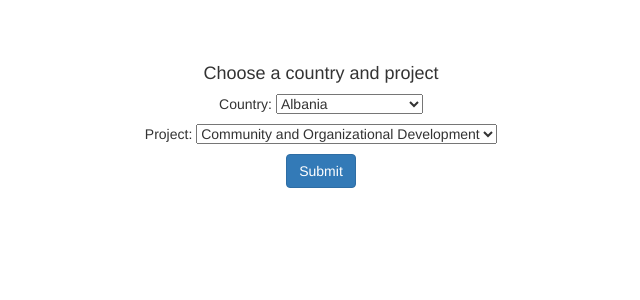
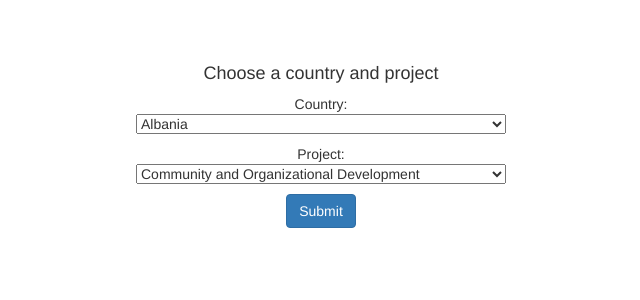
Before and after one commit to govtmirror/realtrack-indicators-api, a Flask app: page /apidemo in a window 1280 px wide. Shown: the part 51-351 px from the top of the page, without its empty margins (319-959 px from the left). Run offline with Flask 2, Linux system fonts and the light colour scheme; data comes from the database, SQL or seed files in the repository; some libraries are stand-ins or nearby versions.

Commit message:
Minor js bugfix.

```diff
--- a/app/static/css/style.css
+++ b/app/static/css/style.css
@@ -95,7 +95,7 @@ p.text-error {
 }
 
 .form {
-  max-width: 500px;
+  max-width: 400px;
   padding: 15px;
   margin: 0 auto;
 }
@@ -128,3 +128,7 @@ p.text-error {
 span#selected-file-name{
     padding: 10px;
 }
+
+select#project, select#country {
+    width: 100%;
+}
--- a/app/static/js/apidemo.js
+++ b/app/static/js/apidemo.js
@@ -1,11 +1,11 @@
 $(function() {
-    $('select#country').off('click').on('click', function(){
+    $('select#country').change(function(){
         updateprojects($(this).val())
     });
 
     function updateprojects(country){
         $.post(
-            $SCRIPT_ROOT + '/updateprojects',
+            '/updateprojects',
             {'country': country},
             function(data) {
                         /* update project when country changes */
```
